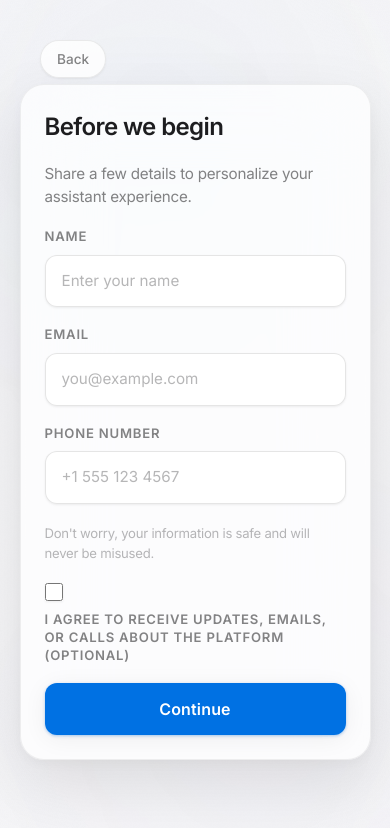
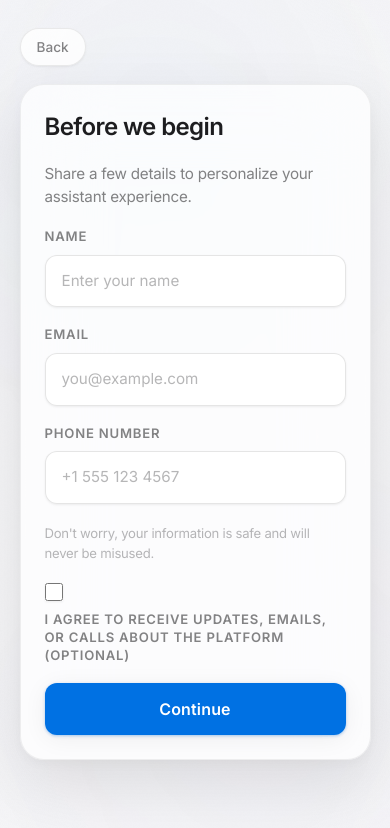
Before and after one commit to adityaverma9777/Edyx, a React (Vite) app in the folder edyx-frontend/: page /assistant in a window 390 px wide. Shown: the top 828 px of the page. Built offline with nearby package versions, Linux system fonts and the light colour scheme; no server answers.

Commit message:
fixed ui elements placement inside the agent

```diff
--- a/edyx-frontend/src/components/VoiceAssistant/ModeSelection.tsx
+++ b/edyx-frontend/src/components/VoiceAssistant/ModeSelection.tsx
@@ -27,9 +27,8 @@ export default function ModeSelection({ onSelect }: ModeSelectionProps) {
     <>
       <button
         type="button"
-        className="voice-top-back"
+        className="voice-top-back voice-global-back"
         onClick={() => navigate('/')}
-        style={{ position: 'fixed', top: '40px', left: '40px', zIndex: 100 }}
       >
         Back
       </button>
--- a/edyx-frontend/src/components/VoiceAssistant/UserForm.tsx
+++ b/edyx-frontend/src/components/VoiceAssistant/UserForm.tsx
@@ -70,9 +70,8 @@ export default function UserForm({ onCompleted }: UserFormProps) {
     <>
       <button
         type="button"
-        className="voice-top-back"
+        className="voice-top-back voice-global-back"
         onClick={() => navigate('/')}
-        style={{ position: 'fixed', top: '40px', left: '40px', zIndex: 100 }}
       >
         Back
       </button>
--- a/edyx-frontend/src/pages/VoiceAssistantPage.css
+++ b/edyx-frontend/src/pages/VoiceAssistantPage.css
@@ -26,7 +26,9 @@
 }
 
 .voice-assistant-page {
-  min-height: 100vh;
+  height: 100dvh;
+  max-height: 100dvh;
+  min-height: 100dvh;
   width: 100%;
   background: var(--va-bg);
   color: var(--va-text);
@@ -34,7 +36,7 @@
   display: grid;
   place-items: center;
   position: relative;
-  overflow: hidden;
+  overflow: hidden !important;
   isolation: isolate;
   -webkit-font-smoothing: antialiased;
   -moz-osx-font-smoothing: grayscale;
@@ -123,6 +125,8 @@
   place-items: center;
   background: var(--va-bg);
   z-index: 3;
+  padding-top: 70px;
+  box-sizing: border-box;
 }
 
 .voice-intro-aurora {
@@ -457,7 +461,10 @@
   grid-template-rows: 1fr auto auto auto;
   justify-items: center;
   align-items: center;
-  padding: 24px;
+  padding: 24px 0;
+  box-sizing: border-box;
+  width: 100vw;
+  overflow-x: hidden;
   z-index: 5;
 }
 
@@ -467,7 +474,7 @@
   left: 24px;
   right: 24px;
   display: grid;
-  grid-template-columns: auto 1fr auto;
+  grid-template-columns: 1fr auto 1fr;
   align-items: center;
   gap: 14px;
   padding: 10px 16px;
@@ -489,6 +496,7 @@
   font-family: inherit;
   font-size: 0.85rem;
   font-weight: 500;
+  justify-self: start;
   transition:
     background 300ms var(--va-ease),
     color 300ms var(--va-ease),
@@ -532,6 +540,8 @@
   background: #34c759;
   box-shadow: 0 0 8px rgba(52, 199, 89, 0.5);
   animation: livePulse 2.4s ease infinite;
+  justify-self: end;
+  margin-right: 12px;
 }
 
 @keyframes livePulse {
@@ -697,6 +707,9 @@
 .voice-end-btn,
 .voice-chat-input-wrap button,
 .voice-chat-header button {
+  display: flex;
+  align-items: center;
+  justify-content: center;
   border: 1px solid rgba(0, 0, 0, 0.08);
   background: rgba(255, 255, 255, 0.85);
   color: var(--va-text-secondary);
@@ -939,4 +952,16 @@
     width: 42px;
     height: 42px;
   }
+
+  .voice-global-back {
+    top: 16px;
+    left: calc(50vw - min(260px, 45vw));
+  }
 }
+
+.voice-global-back {
+  position: fixed;
+  top: 28px;
+  left: calc(50vw - min(260px, 45vw));
+  z-index: 100;
+}
--- a/edyx-frontend/src/pages/VoiceAssistantPage.tsx
+++ b/edyx-frontend/src/pages/VoiceAssistantPage.tsx
@@ -1,5 +1,5 @@
 import { AnimatePresence } from "framer-motion";
-import { useMemo, useState } from "react";
+import { useEffect, useMemo, useState } from "react";
 import IntroScreen from "../components/VoiceAssistant/IntroScreen";
 import UserForm from "../components/VoiceAssistant/UserForm";
 import ModeSelection from "../components/VoiceAssistant/ModeSelection";
@@ -19,6 +19,25 @@ export default function VoiceAssistantPage() {
   const [greeting, setGreeting] = useState("Hi, I am your Edyx assistant. How can I help you today?");
 
   const canOpenInteraction = useMemo(() => Boolean(sessionId), [sessionId]);
+
+  useEffect(() => {
+    // Lock body scrolling globally to prevent mobile elastic bounce and scroll
+    const originalStyle = window.getComputedStyle(document.body).overflow;
+
+    document.body.style.overflow = "hidden";
+    document.body.style.position = "fixed";
+    document.body.style.width = "100%";
+    document.body.style.height = "100%";
+    document.body.style.touchAction = "none"; // Disable all browser gestures globally
+
+    return () => {
+      document.body.style.overflow = originalStyle;
+      document.body.style.position = "";
+      document.body.style.width = "";
+      document.body.style.height = "";
+      document.body.style.touchAction = "";
+    };
+  }, []);
 
   async function openMode(mode: "call" | "chat") {
     setBootstrapError("");
```
